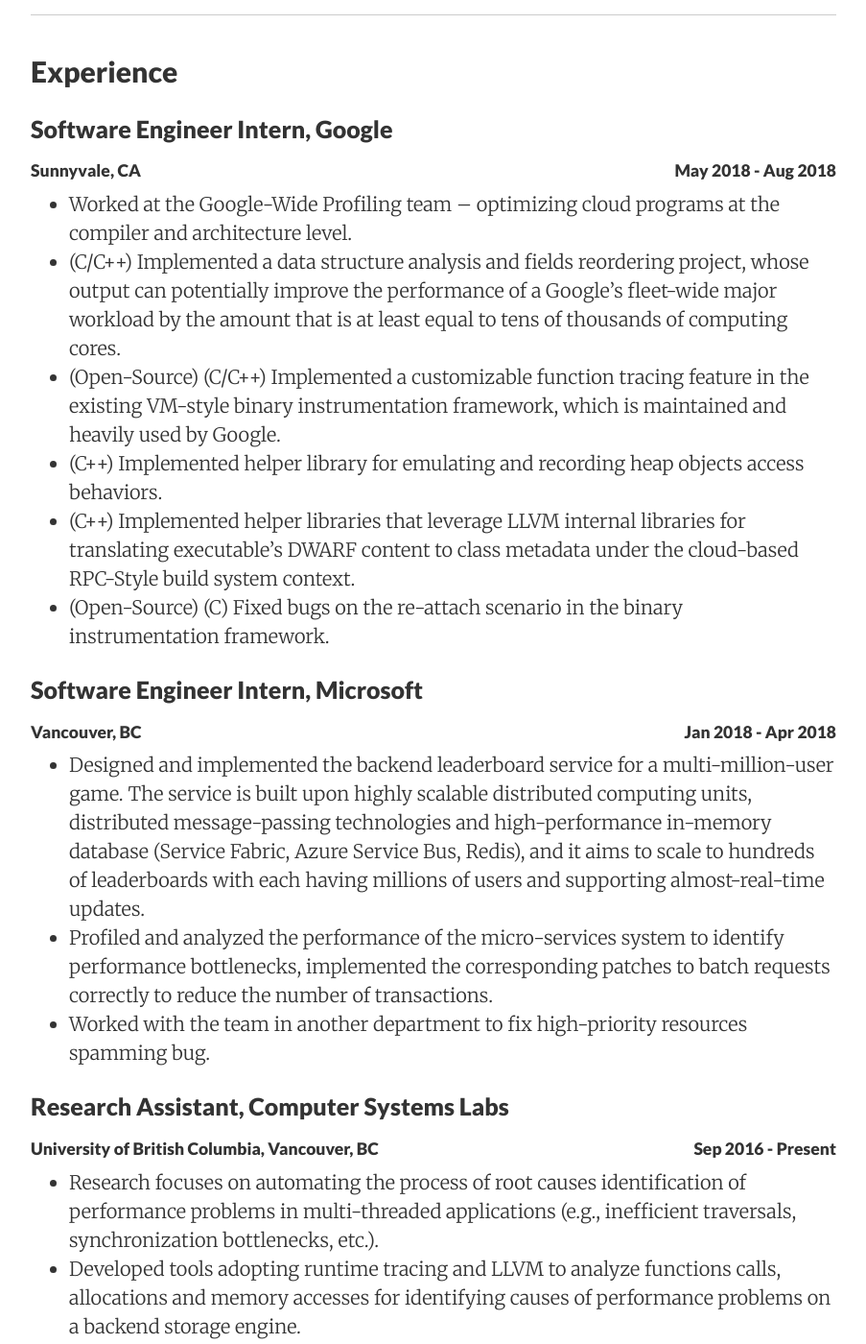
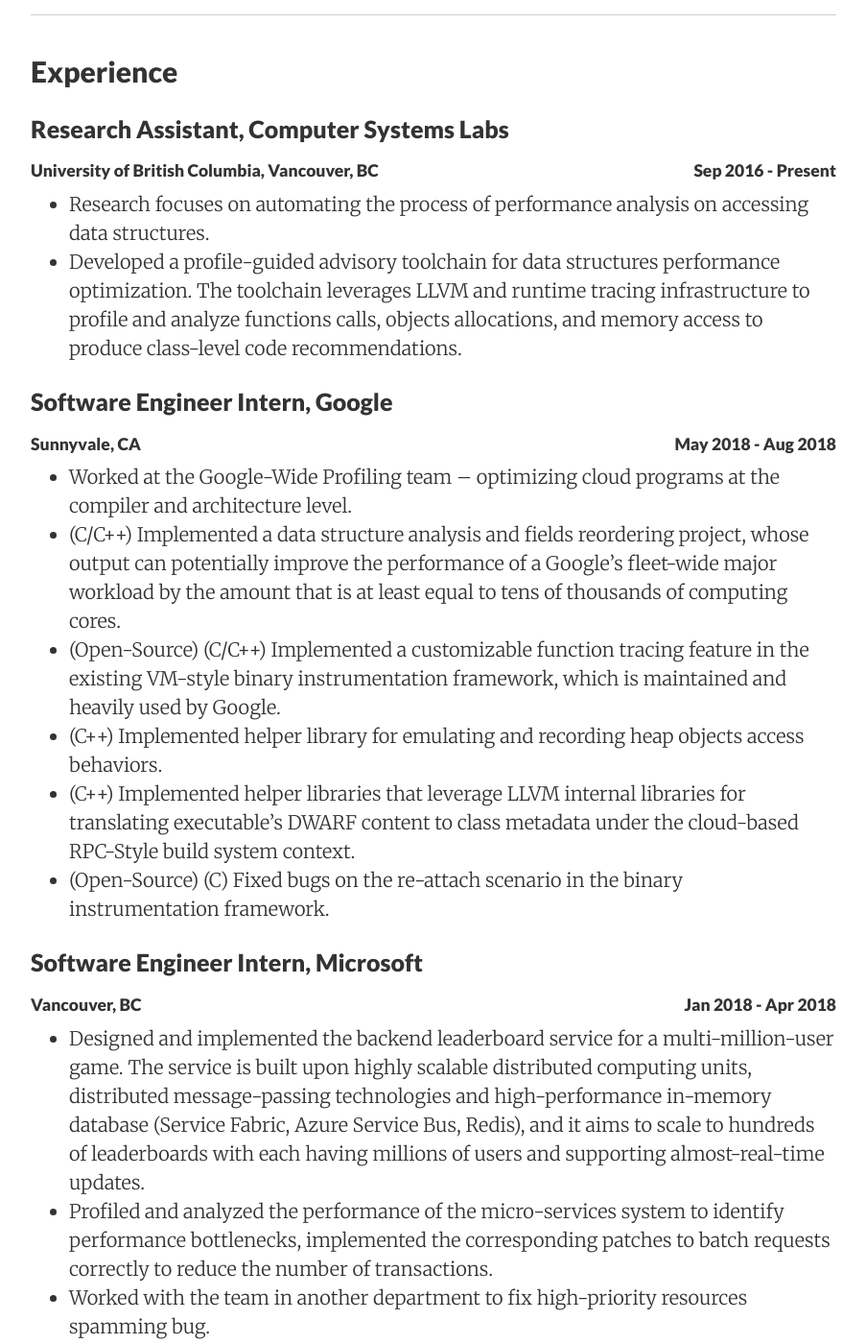
Before and after one commit to Louis-Ye/Louis-Ye.github.io, a Jekyll site: the page built from cv/index.md, in a window 1280 px wide and 1400 px high, scrolled down 1733 px. Shown: the whole window at 96% size, without its empty margins (188-1091 px from the left). Built offline with Jekyll 4.4.1, drawn with Linux system fonts in a browser that asks for light colours; nearby versions of some CDN libraries.

Commit message:
Update experience

```diff
--- a/_includes/experience.html
+++ b/_includes/experience.html
@@ -1,3 +1,9 @@
+### Research Assistant, Computer Systems Labs
+<h5> University of British Columbia, Vancouver, BC <span class="float-right">Sep 2016 - Present</span> </h5>
+* Research focuses on automating the process of performance analysis on accessing data structures.
+* Developed a profile-guided advisory toolchain for data structures performance optimization. The toolchain leverages LLVM and runtime tracing infrastructure to profile and analyze functions calls, objects allocations, and memory access to produce class-level code recommendations.
+
+
 ### Software Engineer Intern, Google
 <h5> Sunnyvale, CA <span class="float-right">May 2018 - Aug 2018</span> </h5>
 * Worked at the Google-Wide Profiling team – optimizing cloud programs at the compiler and architecture level.
@@ -13,12 +19,6 @@
 * Designed and implemented the backend leaderboard service for a multi-million-user game. The service is built upon highly scalable distributed computing units, distributed message-passing technologies and high-performance in-memory database (Service Fabric, Azure Service Bus, Redis), and it aims to scale to hundreds of leaderboards with each having millions of users and supporting almost-real-time updates.
 * Profiled and analyzed the performance of the micro-services system to identify performance bottlenecks, implemented the corresponding patches to batch requests correctly to reduce the number of transactions.
 * Worked with the team in another department to fix high-priority resources spamming bug.
-
-
-### Research Assistant, Computer Systems Labs
-<h5> University of British Columbia, Vancouver, BC <span class="float-right">Sep 2016 - Present</span> </h5>
-* Research focuses on automating the process of root causes identification of performance problems in multi-threaded applications (e.g., inefficient traversals, synchronization bottlenecks, etc.).
-* Developed tools adopting runtime tracing and LLVM to analyze functions calls, allocations and memory accesses for identifying causes of performance problems on a backend storage engine.
 
 
 ### Software Developer Intern, Activision Blizzard, Demonware
```
